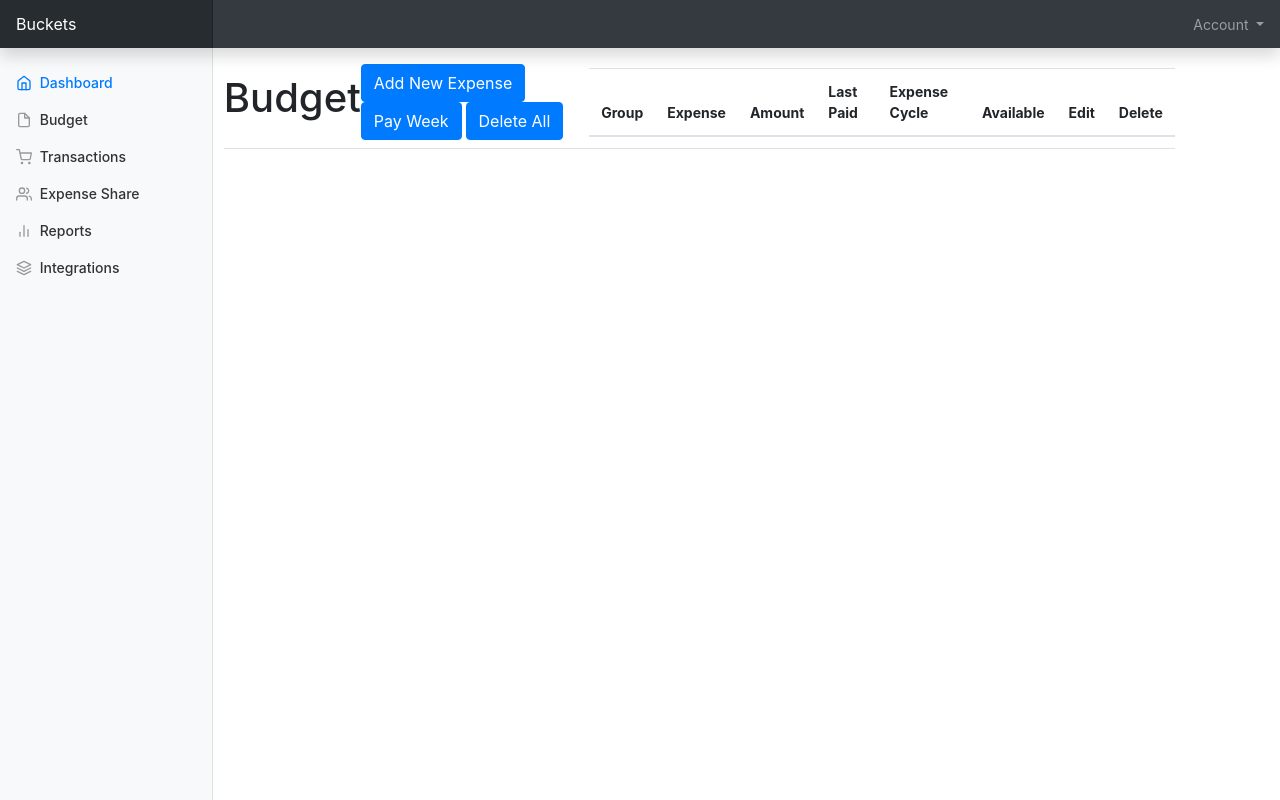
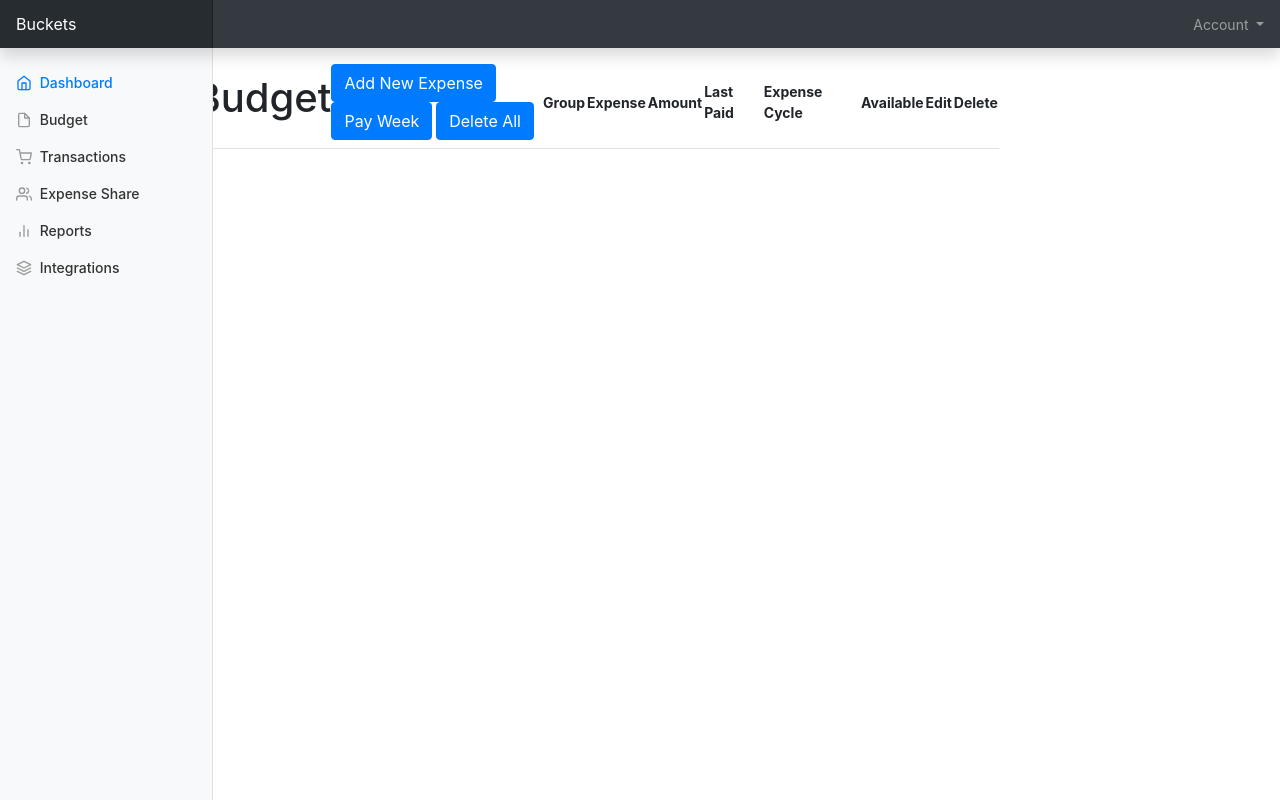
Before and after one commit to mitchelbrereton/bucketsbudget, a Flask app: page /budget/ in a window 1280 px wide. Run offline with Flask 2, Linux system fonts and the light colour scheme; the visitor is signed in with stand-in values (Sample User, id 1); data comes from the database, SQL or seed files in the repository; data that the repository does not hold is empty; some libraries are stand-ins or nearby versions.

Commit message:
updated stylings

```diff
--- a/buckets/templates/base.html
+++ b/buckets/templates/base.html
@@ -119,7 +119,8 @@
 				$('#editModal .modal-content').html(data);
 			  }
 			});
-		  })</script>
+		  })
+		</script>
 		<!-- Load in Jquery -->
 		<script src="https://code.jquery.com/jquery-3.4.1.slim.min.js" integrity="sha384-J6qa4849blE2+poT4WnyKhv5vZF5SrPo0iEjwBvKU7imGFAV0wwj1yYfoRSJoZ+n" crossorigin="anonymous"></script>
 		<script src="https://cdnjs.cloudflare.com/ajax/libs/feather-icons/4.9.0/feather.min.js"></script>
--- a/buckets/templates/budget/index.html
+++ b/buckets/templates/budget/index.html
@@ -17,7 +17,7 @@
   {% include "/budget/deleteall.html" %}
 </div>
 
-<table id="mainTable" class="table table-hover" style="width:100%;margin:0px auto" data-toggle="table" data-search="true" data-show-toggle="true" data-show-columns="true"  data-show-export="true">
+<table id="mainTable" class="table-responsive" style="width:100%;margin:0px auto" data-toggle="table" data-search="true" data-show-toggle="true" data-show-columns="true"  data-show-export="true">
   <thead>
     <tr>
       {%- for column in columns %}
```
Lines whose indentation alone changed are shown as unchanged.
